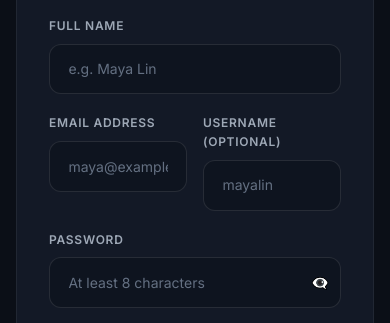
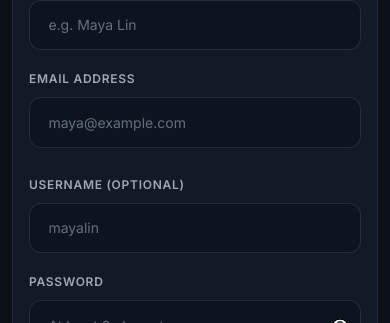
Before and after one commit to divyansharma-sys/vybeora, a React (Vite) app in the folder frontend/: page /signup in a window 390 px wide. Shown: the part 280-603 px from the top of the page. Built offline with nearby package versions, Linux system fonts and the light colour scheme; no server answers.

Commit message:
Fix Android APK registration & login: allow Capacitor origins in production CORS, add null-safety checks in AuthContext, and enhance mobile-responsive auth design

```diff
--- a/frontend/src/components/layout/Navbar.css
+++ b/frontend/src/components/layout/Navbar.css
@@ -65,6 +65,12 @@
   color: var(--text-muted);
   letter-spacing: 0.02em;
   font-weight: 500;
+}
+
+@media (max-width: 820px) {
+  .brand-tagline {
+    display: none !important;
+  }
 }
 
 @media (max-width: 640px) {
--- a/frontend/src/context/AuthContext.jsx
+++ b/frontend/src/context/AuthContext.jsx
@@ -61,6 +61,9 @@ export function AuthProvider({ children }) {
     setError(null);
     try {
       const response = await authService.login({ identifier, password });
+      if (!response || !response.user || !response.tokens) {
+        throw new Error(response?.error?.message || response?.message || 'Login failed. Please check your credentials.');
+      }
       const { user: userData, tokens } = response;
 
       localStorage.setItem('vybeora_access_token', tokens.access);
@@ -79,6 +82,9 @@ export function AuthProvider({ children }) {
     setError(null);
     try {
       const response = await authService.signup(formData);
+      if (!response || !response.user || !response.tokens) {
+        throw new Error(response?.error?.message || response?.message || 'Registration failed. Please try again.');
+      }
       const { user: userData, tokens } = response;
 
       localStorage.setItem('vybeora_access_token', tokens.access);
--- a/frontend/src/pages/LoginPage.jsx
+++ b/frontend/src/pages/LoginPage.jsx
@@ -53,8 +53,8 @@ export function LoginPage() {
   };
 
   return (
-    <div className="container flex-center" style={{ minHeight: 'calc(100vh - var(--navbar-height) - 150px)', padding: 'var(--space-12) var(--space-4)' }}>
-      <div className="card-cinema" style={{ width: '100%', maxWidth: '440px', padding: 'var(--space-8)' }}>
+    <div className="container flex-center auth-page-container" style={{ minHeight: 'calc(100vh - var(--navbar-height) - 150px)', padding: 'var(--space-12) var(--space-4)' }}>
+      <div className="card-cinema auth-card-cinema" style={{ width: '100%', maxWidth: '440px', padding: 'var(--space-8)' }}>
         {/* Brand Header */}
         <div style={{ textAlign: 'center', marginBottom: 'var(--space-6)' }}>
           <div className="badge badge-accent" style={{ marginBottom: 'var(--space-3)' }}>
--- a/frontend/src/pages/RegisterPage.jsx
+++ b/frontend/src/pages/RegisterPage.jsx
@@ -64,8 +64,8 @@ export function RegisterPage() {
   };
 
   return (
-    <div className="container flex-center" style={{ minHeight: 'calc(100vh - var(--navbar-height) - 150px)', padding: 'var(--space-12) var(--space-4)' }}>
-      <div className="card-cinema" style={{ width: '100%', maxWidth: '480px', padding: 'var(--space-8)' }}>
+    <div className="container flex-center auth-page-container" style={{ minHeight: 'calc(100vh - var(--navbar-height) - 150px)', padding: 'var(--space-12) var(--space-4)' }}>
+      <div className="card-cinema auth-card-cinema" style={{ width: '100%', maxWidth: '480px', padding: 'var(--space-8)' }}>
         {/* Brand Header */}
         <div style={{ textAlign: 'center', marginBottom: 'var(--space-6)' }}>
           <div className="badge badge-aurora" style={{ marginBottom: 'var(--space-3)' }}>
@@ -99,7 +99,7 @@ export function RegisterPage() {
             />
           </div>
 
-          <div style={{ display: 'grid', gridTemplateColumns: '1fr 1fr', gap: 'var(--space-4)' }}>
+          <div className="auth-grid-two-col" style={{ display: 'grid', gridTemplateColumns: '1fr 1fr', gap: 'var(--space-4)' }}>
             <div className="form-group">
               <label className="form-label">Email Address</label>
               <input
--- a/frontend/src/services/apiClient.js
+++ b/frontend/src/services/apiClient.js
@@ -6,14 +6,22 @@
 
 const isNativeAndroid = typeof window !== 'undefined' && (
   window.location.protocol === 'capacitor:' ||
-  window.location.protocol === 'http:' && window.location.hostname === 'localhost' && window.navigator?.userAgent?.includes('Android') ||
-  window.location.protocol === 'file:'
+  window.location.protocol === 'ionic:' ||
+  (window.location.protocol === 'http:' && window.location.hostname === 'localhost' && window.navigator?.userAgent?.includes('Android')) ||
+  (window.location.protocol === 'https:' && window.location.hostname === 'localhost' && window.navigator?.userAgent?.includes('Android')) ||
+  window.location.protocol === 'file:' ||
+  window.Capacitor !== undefined ||
+  window.isNative === true
 );
 
 // If running in Capacitor/Android native app, requests cannot use relative '/api'
 // because there is no Vite dev proxy inside the mobile WebView.
 // It must target the backend host directly.
 const getBaseUrl = () => {
+  // If in native Android APK / Capacitor webview, unconditionally target live Render backend
+  if (isNativeAndroid) {
+    return 'https://vybeora.onrender.com/api';
+  }
   // If explicitly configured in Vite build or runtime
   if (import.meta.env.VITE_API_BASE_URL && import.meta.env.VITE_API_BASE_URL !== '/api') {
     return import.meta.env.VITE_API_BASE_URL;
@@ -21,10 +29,6 @@ const getBaseUrl = () => {
   // If accessing from Vercel deployment (e.g. vybeora.vercel.app),
   // send API calls directly to Render backend (now permitted by production CORS)
   if (typeof window !== 'undefined' && window.location.hostname.includes('vercel.app')) {
-    return 'https://vybeora.onrender.com/api';
-  }
-  // If in native Android app
-  if (isNativeAndroid) {
     return 'https://vybeora.onrender.com/api';
   }
   // If accessing from a phone browser over Wi-Fi (e.g. http://192.168.1.16:5173/)
--- a/frontend/src/styles/utilities.css
+++ b/frontend/src/styles/utilities.css
@@ -367,4 +367,19 @@
     grid-template-columns: repeat(auto-fill, minmax(160px, 1fr));
     gap: var(--space-3);
   }
+
+  .auth-page-container {
+    padding: var(--space-4) var(--space-3) !important;
+    min-height: calc(100vh - var(--topbar-height) - 40px) !important;
+  }
+
+  .auth-card-cinema {
+    padding: var(--space-5) var(--space-4) !important;
+    border-radius: var(--radius-xl) !important;
+  }
+
+  .auth-grid-two-col {
+    grid-template-columns: 1fr !important;
+    gap: var(--space-2) !important;
+  }
 }
```
Also changed, not shown: 1 other file (tests, documents, lock files or other folders).
